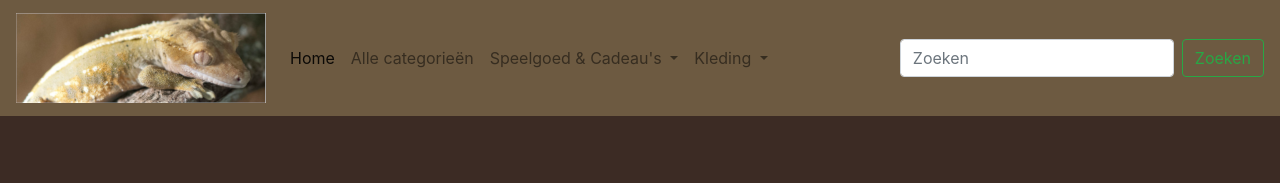
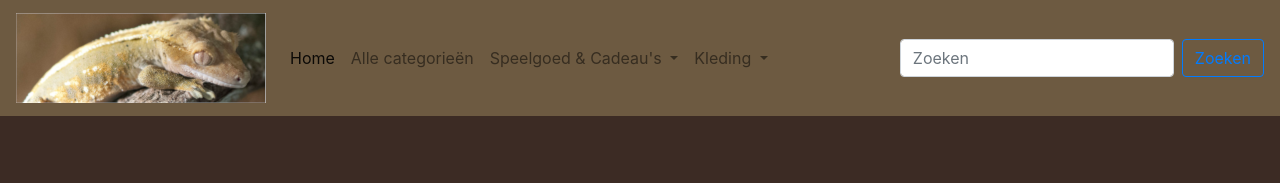
Before and after one commit to FOXTetsuo/NerdyGadgets, a PHP site: page /index.php in a window 1280 px wide; the page is wider, and only the part inside the window is pictured. Shown: the top 183 px of that part. Run offline with PHP 8.4, Linux system fonts and the light colour scheme; some libraries are stand-ins or nearby versions; some web fonts are replaced.

Commit message:
Blauwe headerknop

```diff
--- a/header2.php
+++ b/header2.php
@@ -73,7 +73,7 @@ $databaseConnection = connectToDatabase();
         </ul>
         <form class="form-inline my-2 my-lg-0" method="get" action="browse.php ">
             <input class="form-control mr-sm-2" type="text" placeholder="Zoeken" aria-label="Search" id="search_string" name="search_string">
-            <button class="btn btn-outline-success my-2 my-sm-0" type="submit">Zoeken</button>
+            <button class="btn btn-outline-primary my-2 my-sm-0" type="submit">Zoeken</button>
         </form>
     </div>
 </nav>
```
